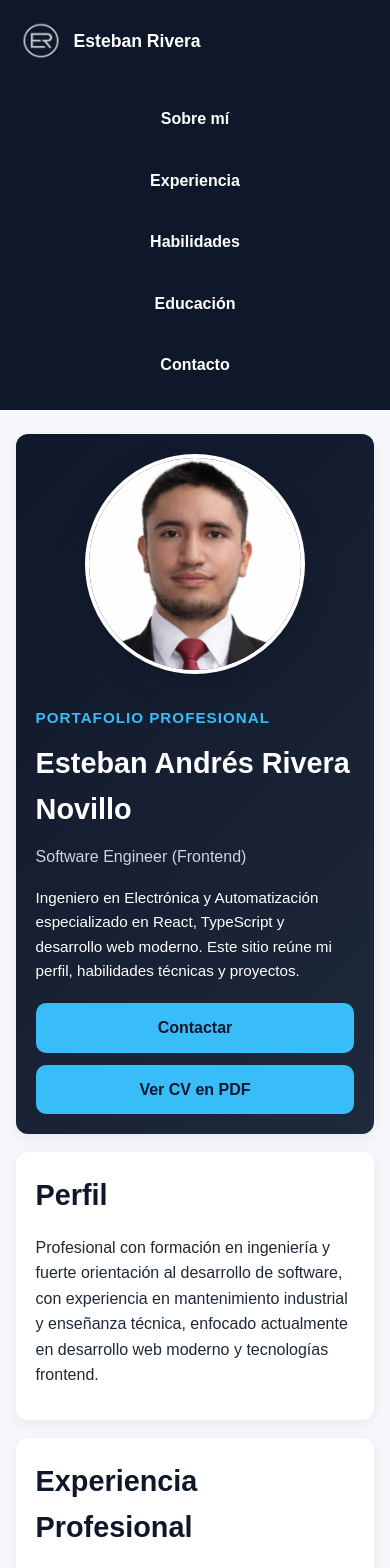
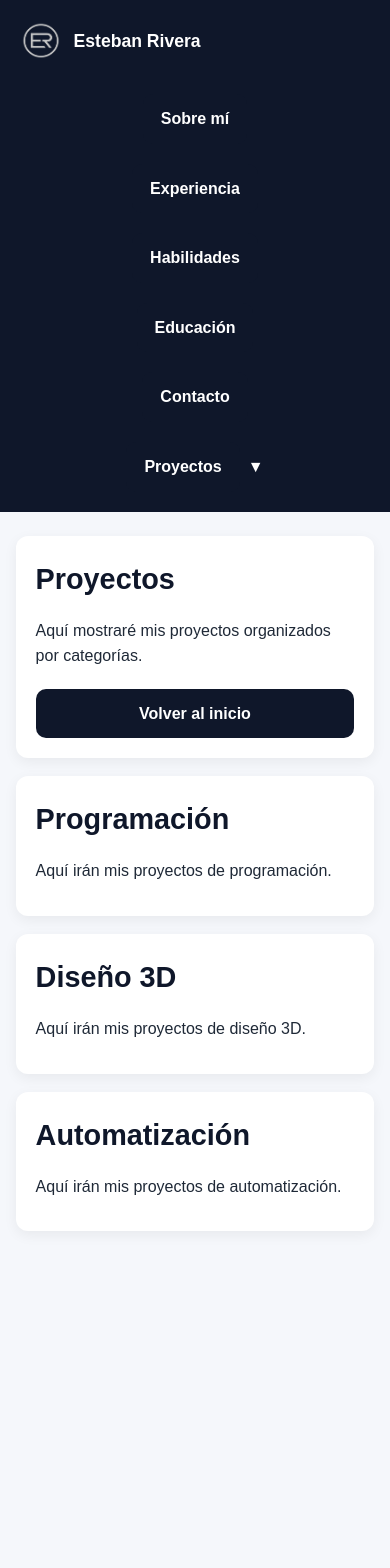
Before and after one commit to earivera6/cv-esteban-web, a React (Vite) app: page /cv-esteban-web/projects in a window 390 px wide. Shown: the top 1568 px of the page. After the commit the page ends 1273 px from the top, so only its background shows below. Built offline with nearby package versions, Linux system fonts and the light colour scheme.

Commit message:
Pestaña Proyectos

```diff
--- a/package.json
+++ b/package.json
@@ -11,7 +11,8 @@
   },
   "dependencies": {
     "react": "^19.2.0",
-    "react-dom": "^19.2.0"
+    "react-dom": "^19.2.0",
+    "react-router-dom": "^7.13.1"
   },
   "devDependencies": {
     "@eslint/js": "^9.39.1",
--- a/src/App.tsx
+++ b/src/App.tsx
@@ -1,28 +1,13 @@
-import Contact from "./components/Contact";
-import Education from "./components/Education";
-import Experience from "./components/Experience";
-import Hero from "./components/Hero";
-import Languages from "./components/Languages";
-import Navbar from "./components/Navbar";
-import Profile from "./components/Profile";
-import Skills from "./components/Skills";
-import SoftSkills from "./components/SoftSkills";
+import { Routes, Route } from "react-router-dom";
+import HomePage from "./pages/HomePage";
+import ProjectsPage from "./pages/ProjectsPage";
 
 function App() {
   return (
-    <div>
-      <Navbar />
-      <main>
-        <Hero />
-        <Profile />
-        <Experience />
-        <Skills />
-        <SoftSkills />
-        <Education />
-        <Languages />
-        <Contact />
-      </main>
-    </div>
+    <Routes>
+      <Route path="/" element={<HomePage />} />
+      <Route path="/projects" element={<ProjectsPage />} />
+    </Routes>
   );
 }
 
--- a/src/components/Contact.tsx
+++ b/src/components/Contact.tsx
@@ -4,6 +4,10 @@ function Contact() {
         <h2>Contacto</h2>
 
         <div className="contact-card">
+            <p>
+            <strong>Quito, Ecuador</strong>{" "}
+            </p>
+
             <p>
             <strong>Email:</strong>{" "}
             <a href="mailto:estebanrivera200039@gmail.com">
--- a/src/components/Navbar.tsx
+++ b/src/components/Navbar.tsx
@@ -1,24 +1,68 @@
+import { useState } from "react";
+import { Link } from "react-router-dom";
+
 function Navbar() {
+  const [showProjectsMenu, setShowProjectsMenu] = useState(false);
+  const base = import.meta.env.BASE_URL;
+
   return (
     <header>
       <nav>
         <div className="nav-brand">
-            <a href="#hero" className="nav-brand-link">
+          <Link to="/" className="nav-brand-link">
             <img
-                src="/cv-esteban-web/Brand/logo_dark.png"
+              src={`${base}Brand/logo_dark.png`}
               alt="Logo Esteban Rivera"
               className="nav-logo"
             />
             <h1>Esteban Rivera</h1>
-            </a>
+          </Link>
         </div>
 
-          <ul>
-            <li><a href="#about" className="btn btn-dark">Sobre mí</a></li>
-            <li><a href="#experience" className="btn btn-dark">Experiencia</a></li>
-            <li><a href="#skills" className="btn btn-dark">Habilidades</a></li>
-            <li><a href="#education" className="btn btn-dark">Educación</a></li>
-            <li><a href="#contact" className="btn btn-dark">Contacto</a></li>
+        <ul className="nav-menu">
+          <li><a href={`${base}#about`} className="btn btn-dark" onMouseLeave={() => setShowProjectsMenu(false)}>Sobre mí</a></li>
+          <li><a href={`${base}#experience`} className="btn btn-dark" onMouseLeave={() => setShowProjectsMenu(false)}>Experiencia</a></li>
+          <li><a href={`${base}#skills`} className="btn btn-dark" onMouseLeave={() => setShowProjectsMenu(false)}>Habilidades</a></li>
+          <li><a href={`${base}#education`} className="btn btn-dark" onMouseLeave={() => setShowProjectsMenu(false)}>Educación</a></li>
+          <li><a href={`${base}#contact`} className="btn btn-dark" onMouseLeave={() => setShowProjectsMenu(false)}>Contacto</a></li>
+
+          <li
+            className="projects-dropdown"
+            onMouseEnter={() => setShowProjectsMenu(true)}
+          >
+            <div className="projects-trigger">
+              <Link to="/projects" className="btn btn-dark">
+                Proyectos
+              </Link>
+
+              <button
+                type="button"
+                className="projects-toggle"
+                onClick={() => setShowProjectsMenu((prev) => !prev)}
+              >
+                ▼
+              </button>
+            </div>
+
+            {showProjectsMenu && (
+              <div className="projects-megamenu">
+                <Link to="/projects#programacion" className="megamenu-item">
+                  <h4>Programación</h4>
+                  <p>Apps web, interfaces, lógica y desarrollo de software.</p>
+                </Link>
+
+                <Link to="/projects#diseno-3d" className="megamenu-item">
+                  <h4>Diseño 3D</h4>
+                  <p>Modelado, prototipado e impresión 3D aplicada.</p>
+                </Link>
+
+                <Link to="/projects#automatizacion" className="megamenu-item">
+                  <h4>Automatización</h4>
+                  <p>Scripts, flujos automáticos e integraciones técnicas.</p>
+                </Link>
+              </div>
+            )}
+          </li>
         </ul>
       </nav>
     </header>
--- /dev/null
+++ b/src/components/Projects.tsx
@@ -0,0 +1,46 @@
+import { Link } from "react-router-dom";
+
+function Projects() {
+  return (
+    <section id="projects">
+      <h2>Proyectos</h2>
+
+      <div className="projects-grid">
+        <article className="project-card">
+          <h3>Programación</h3>
+          <p>
+            Aplicaciones web, interfaces, lógica de negocio y proyectos
+            desarrollados con tecnologías frontend y backend.
+          </p>
+          <Link to="/projects#programacion" className="btn btn-dark">
+            Ver proyectos
+          </Link>
+        </article>
+
+        <article className="project-card">
+          <h3>Diseño 3D</h3>
+          <p>
+            Modelado de piezas, prototipos y diseños orientados a impresión 3D
+            y solución de necesidades técnicas.
+          </p>
+          <Link to="/projects#diseno-3d" className="btn btn-dark">
+            Ver proyectos
+          </Link>
+        </article>
+
+        <article className="project-card">
+          <h3>Automatización</h3>
+          <p>
+            Scripts, procesos automáticos e integraciones para optimizar tareas
+            y flujos de trabajo.
+          </p>
+          <Link to="/projects#automatizacion" className="btn btn-dark">
+            Ver proyectos
+          </Link>
+        </article>
+      </div>
+    </section>
+  );
+}
+
+export default Projects;
--- a/src/index.css
+++ b/src/index.css
@@ -342,7 +342,111 @@ section p {
   border: 4px solid white;
 }
 
+.projects-grid {
+  display: grid;
+  grid-template-columns: repeat(3, 1fr);
+  gap: 20px;
+  margin-top: 20px;
+}
+
+.project-card {
+  padding: 24px;
+  border: 1px solid #e2e8f0;
+  border-radius: 14px;
+  background-color: #f8fafc;
+}
+
+.project-card h3 {
+  font-size: 1.2rem;
+  margin-bottom: 12px;
+  color: #0f172a;
+}
+
+.project-card p {
+  margin-bottom: 18px;
+  color: #475569;
+}
+
+.nav-menu {
+  display: flex;
+  gap: 20px;
+  align-items: center;
+}
+
+.projects-dropdown {
+  position: relative;
+}
+
+.projects-trigger {
+  display: flex;
+  align-items: center;
+  gap: 8px;
+}
+
+.projects-link {
+  color: white;
+  font-weight: 500;
+}
+
+.projects-toggle {
+  background: none;
+  border: none;
+  color: white;
+  font: inherit;
+  cursor: pointer;
+  padding: 0;
+}
+
+.projects-megamenu {
+  position: absolute;
+  top: calc(100% + 18px);
+  right: 0;
+  width: 420px;
+  background: white;
+  border-radius: 18px;
+  box-shadow: 0 18px 40px rgba(0, 0, 0, 0.14);
+  padding: 16px;
+  display: grid;
+  gap: 10px;
+  z-index: 1000;
+}
+
+.megamenu-item {
+  display: block;
+  padding: 16px;
+  border-radius: 14px;
+  background: #f8fafc;
+  color: #0f172a;
+  transition: 0.25s ease;
+}
+
+.megamenu-item:hover {
+  background: #e2e8f0;
+}
+
+.megamenu-item h4 {
+  margin-bottom: 6px;
+  font-size: 1rem;
+  color: #0f172a;
+}
+
+.megamenu-item p {
+  font-size: 0.92rem;
+  color: #475569;
+  line-height: 1.5;
+}
+
 @media (max-width: 768px) {
+  .projects-megamenu {
+    position: static;
+    width: 100%;
+    margin-top: 12px;
+  }
+
+  .projects-grid {
+    grid-template-columns: 1fr;
+  }
+
   .hero-layout {
     grid-template-columns: 1fr;
   }
--- a/src/main.tsx
+++ b/src/main.tsx
@@ -1,10 +1,13 @@
 import React from "react";
 import ReactDOM from "react-dom/client";
+import { BrowserRouter } from "react-router-dom";
 import App from "./App";
 import "./index.css";
 
 ReactDOM.createRoot(document.getElementById("root")!).render(
   <React.StrictMode>
-    <App />
+    <BrowserRouter basename="/cv-esteban-web">
+      <App />
+    </BrowserRouter>
   </React.StrictMode>
 );
--- /dev/null
+++ b/src/pages/HomePage.tsx
@@ -0,0 +1,31 @@
+import Navbar from "../components/Navbar";
+import Hero from "../components/Hero";
+import Profile from "../components/Profile";
+import Experience from "../components/Experience";
+import Skills from "../components/Skills";
+import SoftSkills from "../components/SoftSkills";
+import Projects from "../components/Projects";
+import Education from "../components/Education";
+import Languages from "../components/Languages";
+import Contact from "../components/Contact";
+
+function HomePage() {
+  return (
+    <div>
+      <Navbar />
+      <main>
+        <Hero />
+        <Profile />
+        <Experience />
+        <Skills />
+        <SoftSkills />
+        <Projects />
+        <Education />
+        <Languages />
+        <Contact />
+      </main>
+    </div>
+  );
+}
+
+export default HomePage;
--- /dev/null
+++ b/src/pages/ProjectsPage.tsx
@@ -0,0 +1,42 @@
+import { Link } from "react-router-dom";
+import Navbar from "../components/Navbar";
+
+function ProjectsPage() {
+  return (
+    <div>
+      <Navbar />
+
+      <main>
+        <section>
+          <h2>Proyectos</h2>
+          <p>
+            Aquí mostraré mis proyectos organizados por categorías.
+          </p>
+
+          <div className="button-group">
+            <Link to="/" className="btn btn-dark">
+              Volver al inicio
+            </Link>
+          </div>
+        </section>
+
+        <section id="programacion">
+          <h2>Programación</h2>
+          <p>Aquí irán mis proyectos de programación.</p>
+        </section>
+
+        <section id="diseno-3d">
+          <h2>Diseño 3D</h2>
+          <p>Aquí irán mis proyectos de diseño 3D.</p>
+        </section>
+
+        <section id="automatizacion">
+          <h2>Automatización</h2>
+          <p>Aquí irán mis proyectos de automatización.</p>
+        </section>
+      </main>
+    </div>
+  );
+}
+
+export default ProjectsPage;
```
Also changed, not shown: 1 other file (tests, documents, lock files or other folders). Lines whose indentation alone changed are shown as unchanged.
